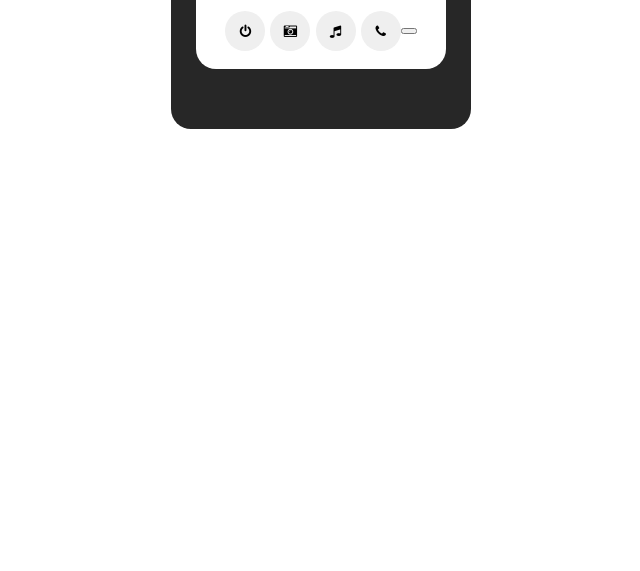
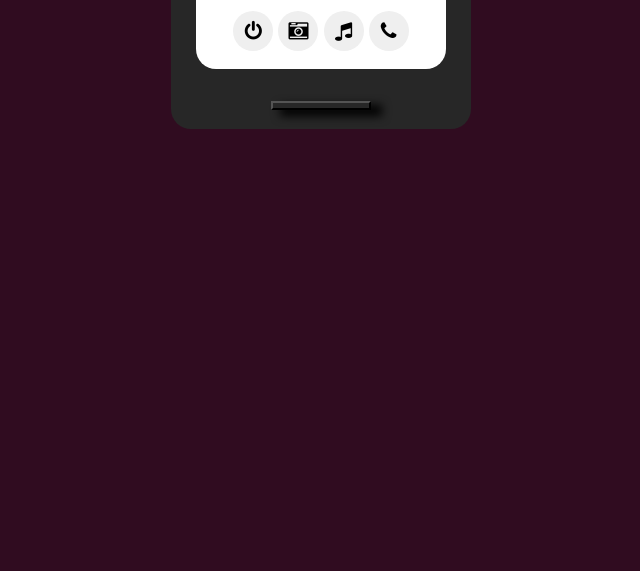
Before and after one commit to MarquinCss/Clock, a plain HTML site: page index.html in a window 1280 px wide. Shown: the part 229-800 px from the top of the page, without its empty margins (319-959 px from the left). Drawn offline with Linux system fonts and the light colour scheme.

Commit message:
Update style.css

```diff
--- a/style.css
+++ b/style.css
@@ -1,5 +1,7 @@
+@charset "utf-8";
 
 body{
+  background-color: rgb(48, 12, 32);
 display: flex;
 align-items: center;
 justify-content: center;
@@ -26,6 +28,7 @@ justify-content: center;
     top:250px;
     background-color:#ffffff;
     display: flex;
+    gap:20px;
     flex-direction: row;
     justify-content: center;
     align-items: center;
@@ -39,10 +42,16 @@ justify-content: center;
 }
 
 .btn{
+    font-size:20px;
     width:40px;
     height:40px;
     border-radius: 50px;
     border:none;
+    transition: .2s;
+}
+
+.btn:hover{
+ transform:scale(1.2);
 }
 
 .display{
@@ -56,3 +65,17 @@ height:150px;
 border-radius:20px;
 background-color:#ffffff;
 }
+
+.reforce{
+    box-shadow: 10px 5px 10px 1px black;
+    width:100px;
+    height:9px;
+    background-color: #272727;
+    position: absolute;
+    top:80px;
+    transition:5s;
+}
+
+.reforce:hover{
+     transform:scale(1.7);
+}
```
